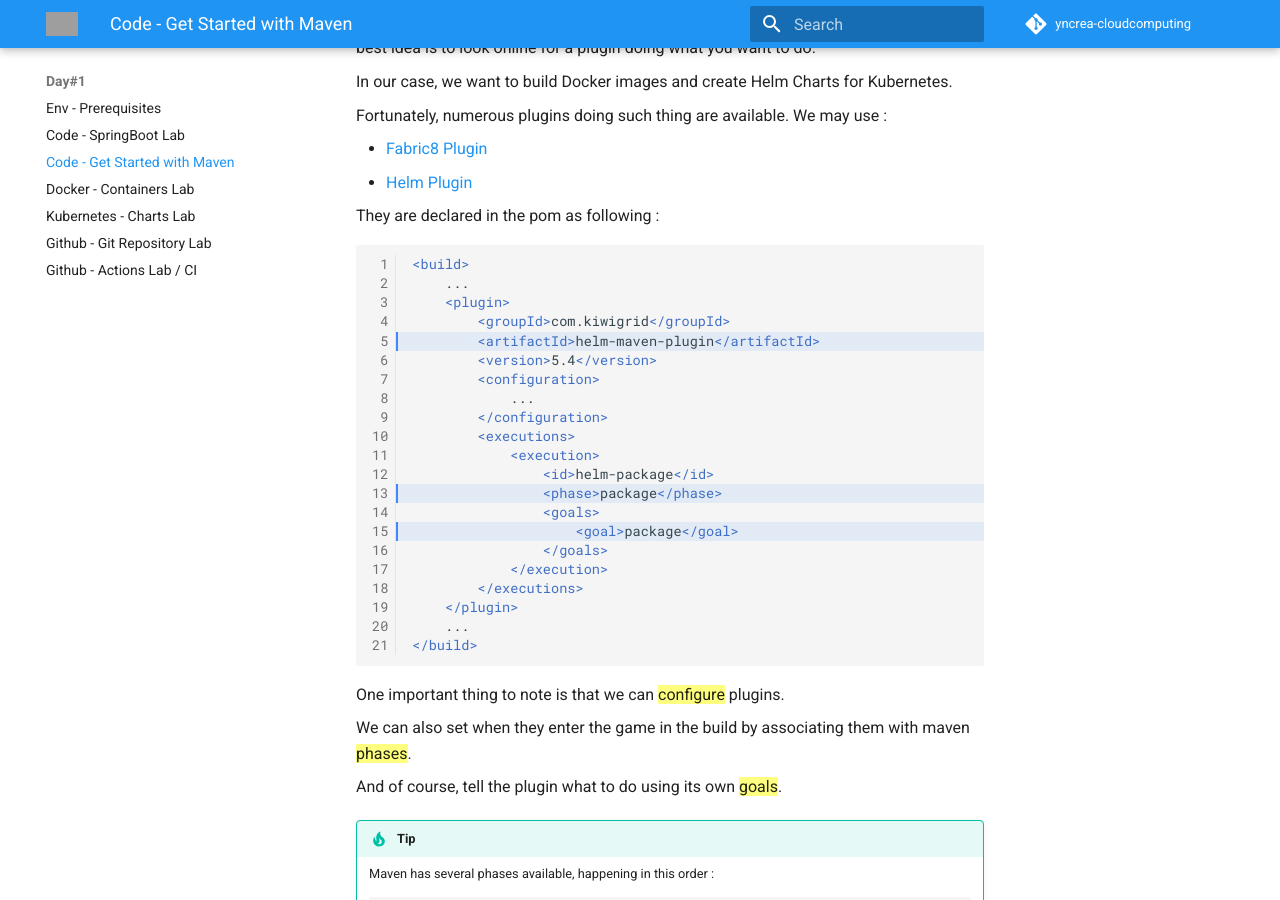
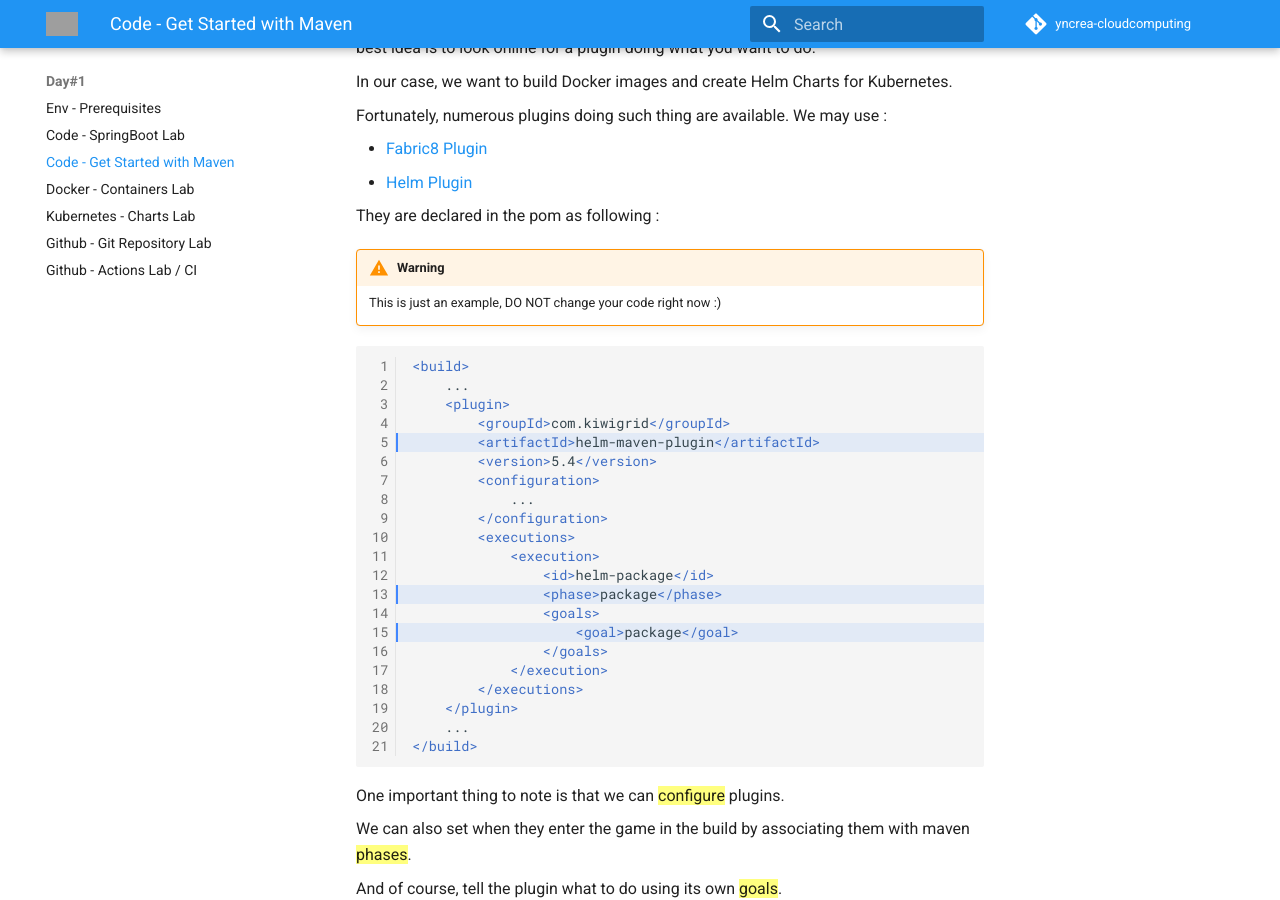
Before and after one commit to jurocknsail/yncrea-cloudcomputing, an MkDocs documentation site: the page built from docs/maven.md, in a window 1280 px wide and 900 px high, scrolled down 1016 px. Built offline with MkDocs 1.6.1 and Material for MkDocs 9.7.7, drawn with Linux system fonts in a browser that asks for light colours; emoji names are drawn with the system emoji font; comment, search, counter and statistics services are not loaded; grey boxes are pictures that could not be loaded.

Commit message:
Update doc

`````diff
--- a/docs/maven.md
+++ b/docs/maven.md
@@ -51,6 +51,9 @@ In this course we will use it to automate our development phases.
         - [Helm Plugin](https://github.com/kiwigrid/helm-maven-plugin)
 
         They are declared in the pom as following :
+
+        !!! warning
+            This is just an example, DO NOT change your code right now :)
 
         ````xml linenums="1" hl_lines="5 13 15"
       	<build>
`````
